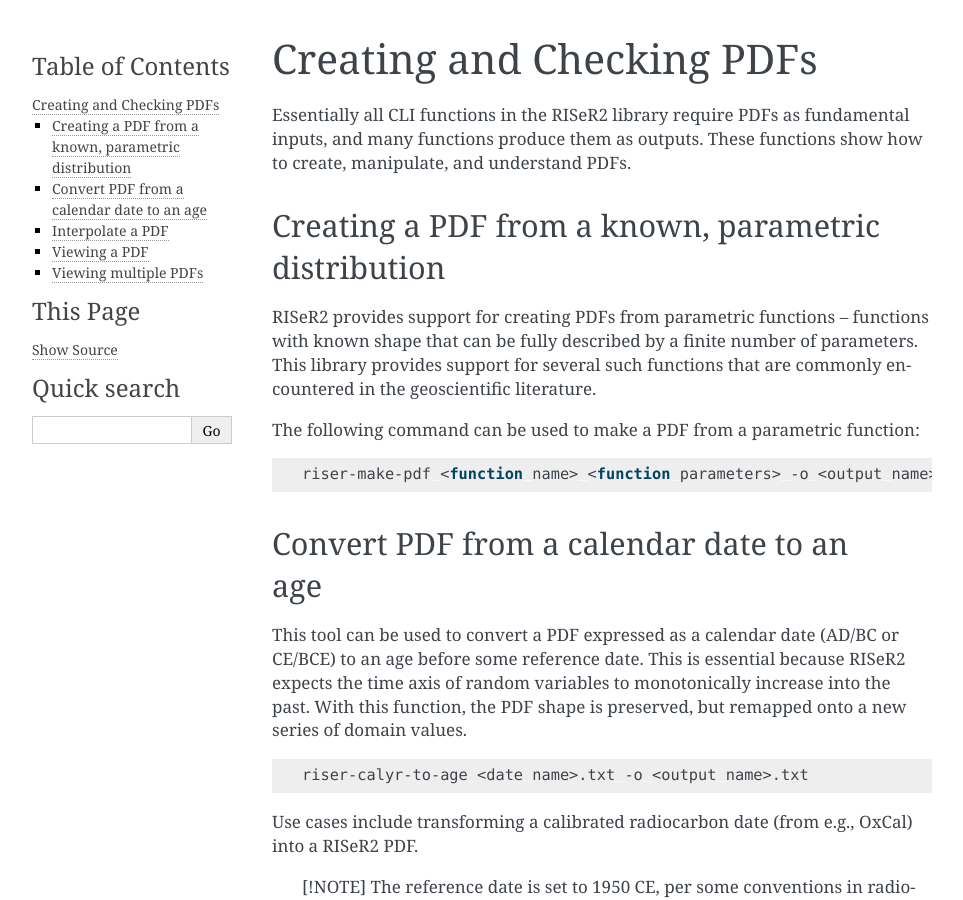
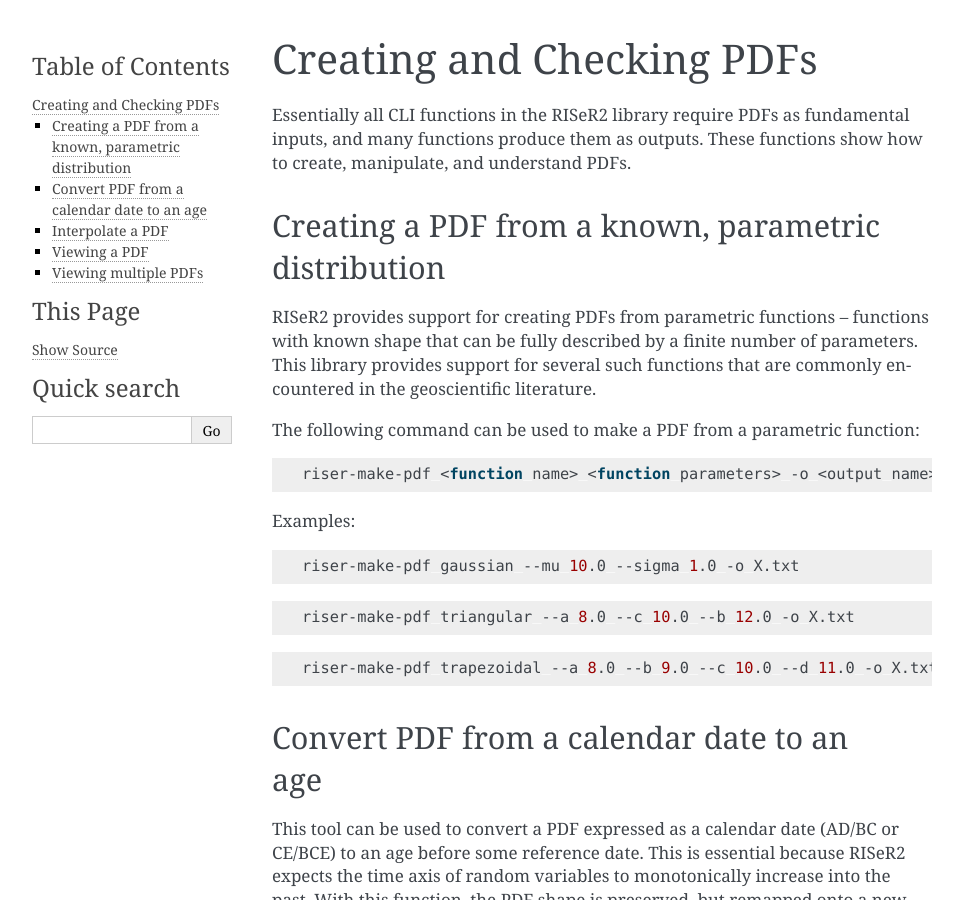
Before and after one commit to rzinke/RISeR2, a Sphinx documentation site: the page built from docs/source/cli/creating_pdfs.md, in a window 1280 px wide and 900 px high. Shown: the whole window, without its empty margins (148-1111 px from the left). Built offline with Sphinx 7.4.7, drawn with Linux system fonts in a browser that asks for light colours.

Commit message:
Added examples to cli docs.

````diff
--- a/docs/source/cli/creating_pdfs.md
+++ b/docs/source/cli/creating_pdfs.md
@@ -11,6 +11,20 @@ The following command can be used to make a PDF from a parametric function:
 
 ```bash
 riser-make-pdf <function name> <function parameters> -o <output name>.txt
+```
+
+Examples:
+
+```bash
+riser-make-pdf gaussian --mu 10.0 --sigma 1.0 -o X.txt
+```
+
+```bash
+riser-make-pdf triangular --a 8.0 --c 10.0 --b 12.0 -o X.txt
+```
+
+```bash
+riser-make-pdf trapezoidal --a 8.0 --b 9.0 --c 10.0 --d 11.0 -o X.txt
 ```
 
 
````
Also changed, not shown: CHANGELOG.md (+1 -0 lines).
